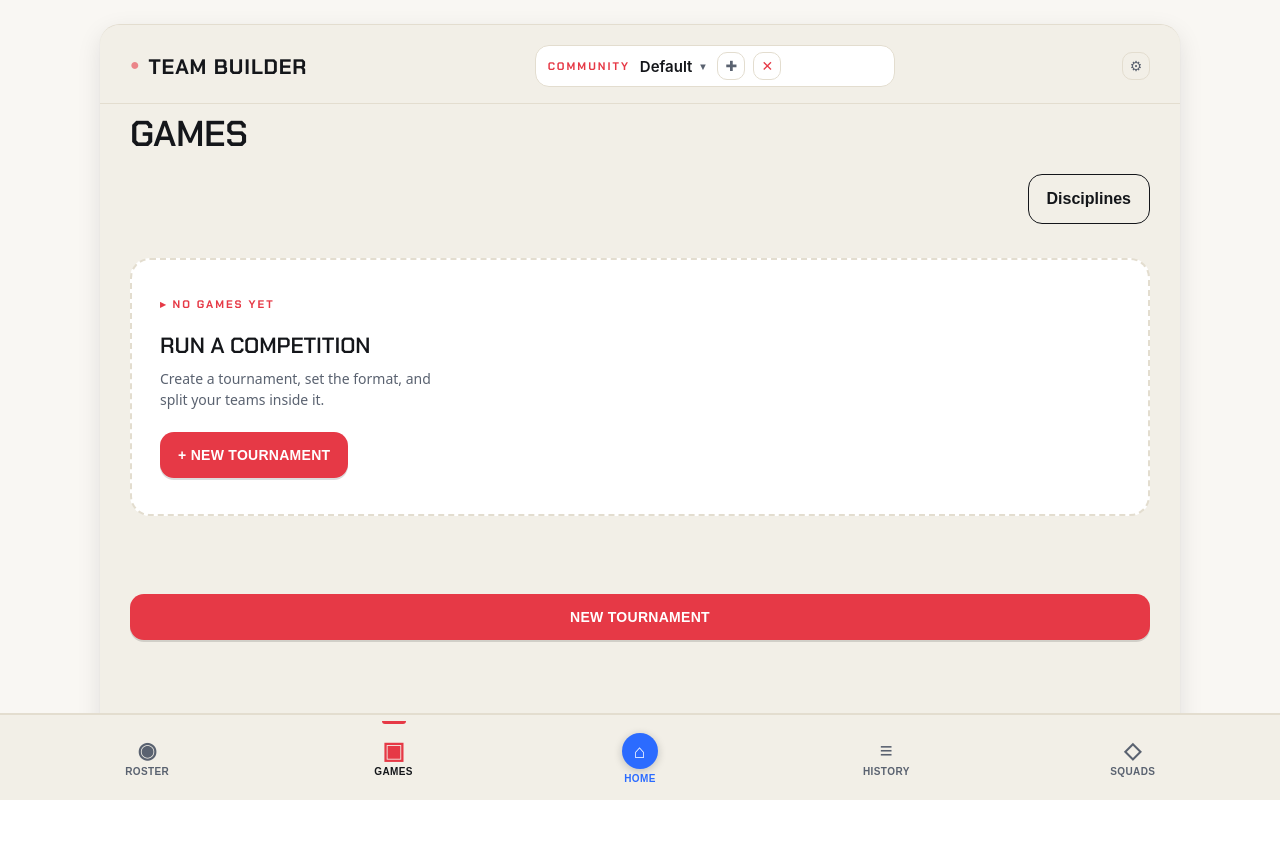
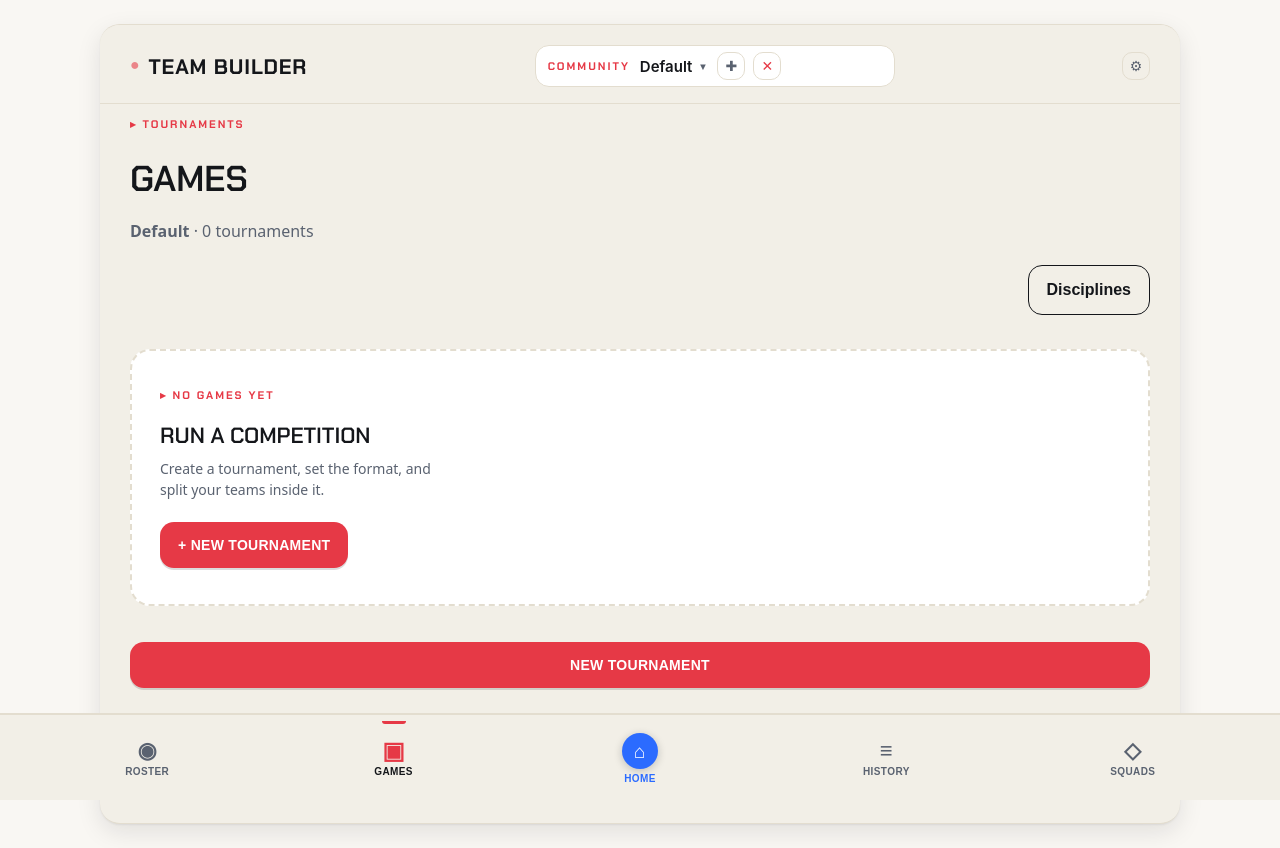
Before and after one commit to dimasawardhana/comp3tive, a React (Vite) app: page / in a window 1280 px wide. Both pictures are taken after a click on the button "Games". Before the commit the page ends 800 px from the top, so only its background shows below. Built offline with nearby package versions, Linux system fonts and the light colour scheme; a web font is replaced by a local one.

Commit message:
add sample file on discipline

```diff
--- a/src/tournament/GamesScreen.tsx
+++ b/src/tournament/GamesScreen.tsx
@@ -1,5 +1,5 @@
 import { useEffect, useState } from "react";
-import type { Discipline, Id, SeriesLength, Tournament, TournamentFormat } from "../domain/types";
+import type { Community, Discipline, Id, SeriesLength, Tournament, TournamentFormat } from "../domain/types";
 import { validateTournamentSpec, type TournamentValidationIssue } from "./tournament-validation";
 
 interface Props {
@@ -19,8 +19,8 @@ interface Props {
   }) => Promise<void>;
   onOpen: (id: Id) => void;
   onDelete: (id: Id) => Promise<void>;
-  /** Open the discipline catalog (Games are built from it). */
   onManageDisciplines?: () => void;
+  activeCommunity?: Community | null;
 }
 
 const FORMAT_LABEL: Record<TournamentFormat, string> = {
@@ -44,7 +44,7 @@ const STATUS_LABEL: Record<Tournament["status"], string> = {
   complete: "Complete",
 };
 
-export function GamesScreen({ tournaments, disciplines, onCreate, onOpen, onDelete, onManageDisciplines, prefill, onPrefillConsumed }: Props) {
+export function GamesScreen({ tournaments, disciplines, onCreate, onOpen, onDelete, onManageDisciplines, prefill, onPrefillConsumed, activeCommunity }: Props) {
   const [creating, setCreating] = useState(false);
   const [name, setName] = useState("");
   const [disciplineId, setDisciplineId] = useState<string>(disciplines[0]?.id ?? "");
@@ -117,7 +117,13 @@ export function GamesScreen({ tournaments, disciplines, onCreate, onOpen, onDele
 
   return (
     <>
+      <div className="kicker">Tournaments</div>
       <h1>Games</h1>
+      {activeCommunity && (
+        <div className="lede">
+          <strong>{activeCommunity.name}</strong> · {tournaments.length} tournament{tournaments.length === 1 ? "" : "s"}
+        </div>
+      )}
       <div className="games-toolbar">
         <button type="button" className="btn btn-ghost" onClick={onManageDisciplines}>
           Disciplines
```
Also changed, not shown: 1 other file (tests, documents, lock files or other folders).
